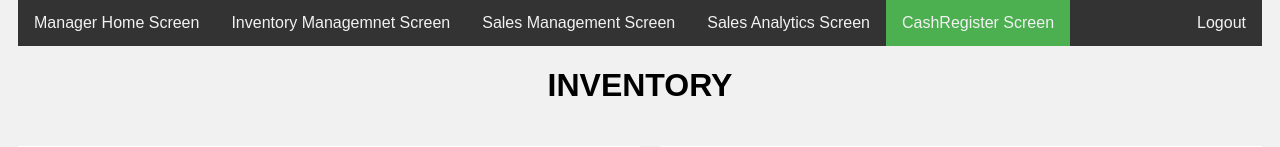
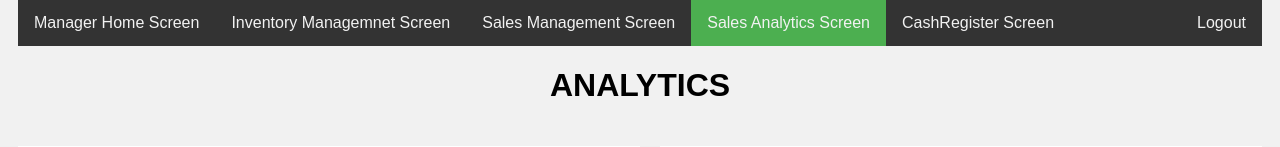
Before and after one commit to Pixie1001/People-Health-Pharmacy-DB, a PHP site: page /sales_analytics.php in a window 1280 px wide. Shown: the part 269-416 px from the top of the page. Run offline with PHP 8.4, Linux system fonts and the light colour scheme.

Commit message:
UPDATE: small bugs cleaned up

```diff
--- a/Website/home.php
+++ b/Website/home.php
@@ -10,11 +10,11 @@
 </div>
 
 <div class="topnav">
-  <a href="home.php">Manager Home Screen</a>
+  <a class="active" href="home.php">Manager Home Screen</a>
   <a href="inventory.php">Inventory Managemnet Screen</a>
   <a href="sales_management.php">Sales Management Screen</a>
   <a href="sales_analytics.php">Sales Analytics Screen</a>
-  <a class="active" href="cash_register.php">CashRegister Screen</a>
+  <a href="cash_register.php">CashRegister Screen</a>
   <a href="login.php" style="float:right">Logout</a>
 </div>
 
--- a/Website/sales_analytics.php
+++ b/Website/sales_analytics.php
@@ -15,12 +15,12 @@
   <a href="home.php">Manager Home Screen</a>
   <a href="inventory.php">Inventory Managemnet Screen</a>
   <a href="sales_management.php">Sales Management Screen</a>
-  <a href="sales_analytics.php">Sales Analytics Screen</a>
-  <a class="active" href="cash_register.php">CashRegister Screen</a>
+  <a class="active" href="sales_analytics.php">Sales Analytics Screen</a>
+  <a href="cash_register.php">CashRegister Screen</a>
   <a href="login.php" style="float:right">Logout</a>
 </div>
 
-<div><h1 style="text-align: center">INVENTORY</h1></div>
+<div><h1 style="text-align: center">ANALYTICS</h1></div>
 
 <div class="row">
   <div class="leftcolumn">
@@ -84,7 +84,7 @@ var myChart = new Chart(ctx, {
         scales: {
             y: {
                 beginAtZero: true
-            }PPOGO
+            }
         }
     }
 });
```
